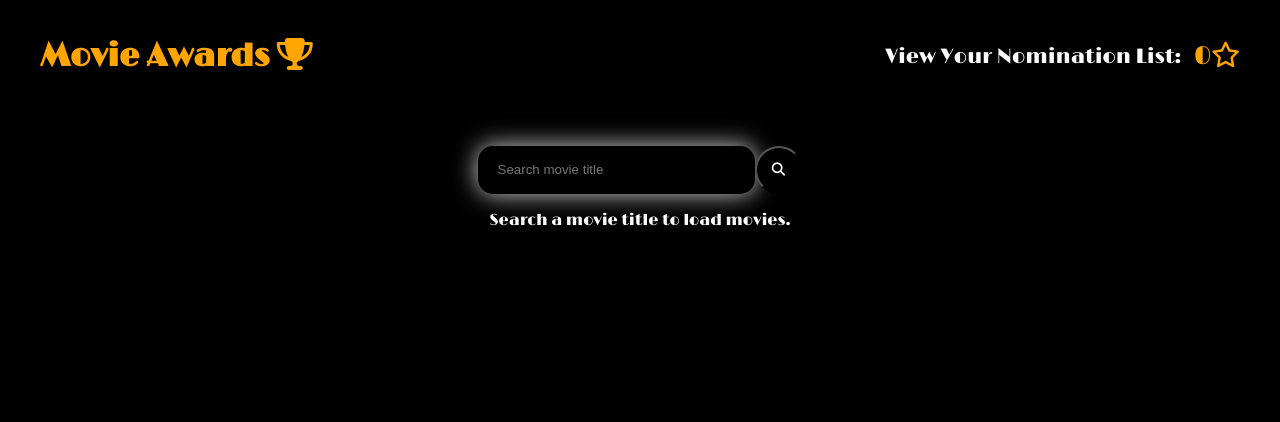
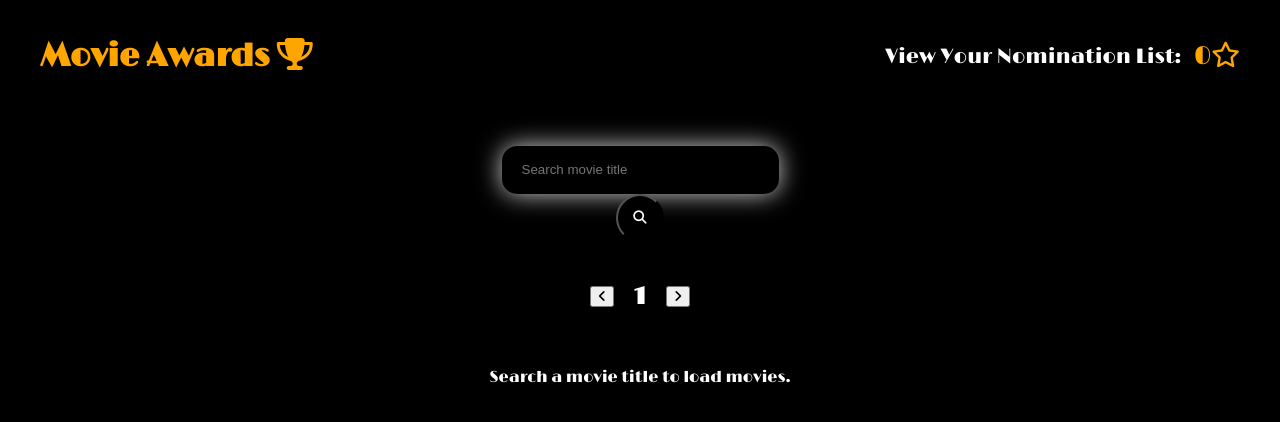
Before and after one commit to vtellez1/omdbmovies, a React (Create React App) app: page / in a window 1280 px wide. Shown: the top 422 px of the page. Built offline with nearby package versions, Linux system fonts and the light colour scheme.

Commit message:
UI changes and pagenumber added

```diff
--- a/src/components/movieCard/movieCard.component.jsx
+++ b/src/components/movieCard/movieCard.component.jsx
@@ -3,9 +3,9 @@ import { connect } from 'react-redux';
 
 import { addNomination, removeNomination } from '../../redux/nominations/nominations.actions'
 
-import { MovieCardContainer, CardButton, MoviePoster } from './movieCard.styles'
+import { MovieCardContainer, CardButton, MoviePoster, MovieContents } from './movieCard.styles'
 
-const MovieCard = ({ movie, nominations, addNomination, removeNomination, nominated }) => {
+const MovieCard = ({ movie, nominations, addNomination, removeNomination, nominated}) => {
 
     const movieClick = () => {
         addNomination(movie)
@@ -18,13 +18,17 @@ const MovieCard = ({ movie, nominations, addNomination, removeNomination, nomina
     return (
         <MovieCardContainer>
             <MoviePoster alt="movie poster" src={movie.Poster}/>
-            <h3>{movie.Title}</h3>
-            <p>Release Year: {movie.Year}</p>
+            <MovieContents>
             {movie.imdbID in nominations.nominations ?
-                <CardButton onClick={removeNominee}>Remove Nomination</CardButton> :
-                Object.keys(nominations.nominations).length === 5 ? null :
-                    <CardButton onClick={movieClick}>Nominate</CardButton>
-            }
+                    <CardButton onClick={removeNominee}>Remove Nomination</CardButton> :
+                    Object.keys(nominations.nominations).length === 5 ? null :
+                        <CardButton onClick={movieClick}>Nominate</CardButton>
+                }
+                <h3>{movie.Title}</h3>
+                <p>Release Year: {movie.Year}</p>
+
+            </MovieContents>
+
         </MovieCardContainer>
     )
 };
--- a/src/components/movieCard/movieCard.styles.jsx
+++ b/src/components/movieCard/movieCard.styles.jsx
@@ -1,22 +1,29 @@
 import styled from 'styled-components';
 
 export const MovieCardContainer = styled.div`
-width: 25%;
-padding: 1.5rem;
-margin: 1rem;
-background-color: #101010;
-box-shadow: 0 4px 8px 0 gold, 0 6px 20px 0 darkorange;
+    width: 13%;
+    padding: 1rem 1.5rem;
+    margin: .8rem;
+    background-color: #101010;
+    box-shadow: 0 3px 7px 0 gold, 0 5px 18px 0 darkorange;
 `
 
 export const MoviePoster = styled.img`
-width: 100%;
+    width: 100%;
+    max-height: 10rem;
+`
+
+export const MovieContents = styled.div`
+    display: flex;
+    flex-direction: column;
+    justify-content: space-between;
 `
 
 export const CardButton = styled.button`
     color: black;
     background-color: orange;
     padding: .6rem .9rem;
-    margin: 1rem;
+    margin: 1.2rem 0rem;
     cursor: pointer;
     outline: none;
     border: none;
--- a/src/components/searchBar/searchBar.component.jsx
+++ b/src/components/searchBar/searchBar.component.jsx
@@ -3,11 +3,12 @@ import { connect } from 'react-redux';
 
 import { fetchMovies } from '../../redux/movies/movies.actions';
 
-import { InputStyled, SearchButton } from './searchBar.styles'
+import { InputStyled, SearchButton, InputPage, InputDiv, TitleDiv, PageNumDiv, PageNumber} from './searchBar.styles'
 
 const SearchBar = ({ fetchMovies }) => {
 
     const [movieTitle, setMovieTitle ] = useState({title: ''});
+    const [pageNumber, setPageNumber ] = useState(1);
 
     const { title } = movieTitle;
 
@@ -17,12 +18,25 @@ const SearchBar = ({ fetchMovies }) => {
 
     const handleSubmit = e => {
         e.preventDefault();
-        fetchMovies(title);
+        fetchMovies(title, pageNumber);
     }
 
+    const backPage = () => {
+        if(pageNumber > 1 && title != ''){
+            setPageNumber(pageNumber - 1)
+        }
+    }
+
+    const nextPage = () => {
+        if(pageNumber < 100 && title != ''){
+            setPageNumber(pageNumber + 1)
+        }
+    }
     return(
       <div>
         <form onSubmit={handleSubmit}>
+            <InputDiv>
+                <TitleDiv>
                     <InputStyled
                     name='title'
                     type='title'
@@ -32,6 +46,16 @@ const SearchBar = ({ fetchMovies }) => {
                     required
                     minLength="3"/>
                     <SearchButton><i class="fas fa-search"></i></SearchButton>
+                </TitleDiv>
+
+                <PageNumDiv>
+                    <button onClick={backPage}><i class="fas fa-angle-left"></i></button>
+                    <PageNumber>{pageNumber}</PageNumber>
+                    <button onClick={nextPage}><i class="fas fa-angle-right"></i></button>
+                </PageNumDiv>
+            </InputDiv>
+
+
         </form>
 
     </div>
--- a/src/components/searchBar/searchBar.styles.jsx
+++ b/src/components/searchBar/searchBar.styles.jsx
@@ -18,3 +18,39 @@ export const SearchButton = styled.button`
     background: black;
     color: white;
 `
+
+export const TitleDiv = styled.div`
+
+`
+
+export const PageNumDiv = styled.div`
+margin-top: 2rem;
+display: flex;
+justify-content: center;
+align-items: center;
+margin: 15px;
+`
+
+export const PageNumber = styled.h2`
+    padding: 5px 20px;
+`
+
+export const InputPage = styled.input`
+    height: 2.5rem;
+    width: 3rem;
+    text-align: center;
+    background: black;
+    color: white;
+    outline: none;
+    border: none;
+    padding: 2px 5px;
+    border-radius: 15px;
+    box-shadow: 0 0 25px 0 lightgray, 0 20px 25px 0 rgba(0, 0, 0, 0.2);
+`
+
+export const InputDiv = styled.div`
+    display: flex;
+    flex-direction: column;
+    width: 30%;
+    margin: 0 auto;
+`
--- a/src/redux/movies/movies.actions.js
+++ b/src/redux/movies/movies.actions.js
@@ -1,11 +1,11 @@
 import MoviesActionTypes from './movies.types';
 import axios from 'axios';
 
-export const fetchMovies = (movieTitle) => dispatch => {
+export const fetchMovies = (movieTitle, page) => dispatch => {
 
     dispatch({ type: MoviesActionTypes.FETCH_MOVIES_START });
     axios
-        .get(`http://www.omdbapi.com/?s=${movieTitle}&page=1&type=movie&apikey=84bd5153`)
+        .get(`http://www.omdbapi.com/?s=${movieTitle}&page=${page}&type=movie&apikey=84bd5153`)
         .then(res => dispatch({ type: MoviesActionTypes.FETCH_MOVIES_SUCCESS,
             payload: res.data.Search }))
         .catch(err => dispatch({ type: MoviesActionTypes.FETCH_MOVIES_FAILURE,
```
Lines whose indentation alone changed are shown as unchanged.
